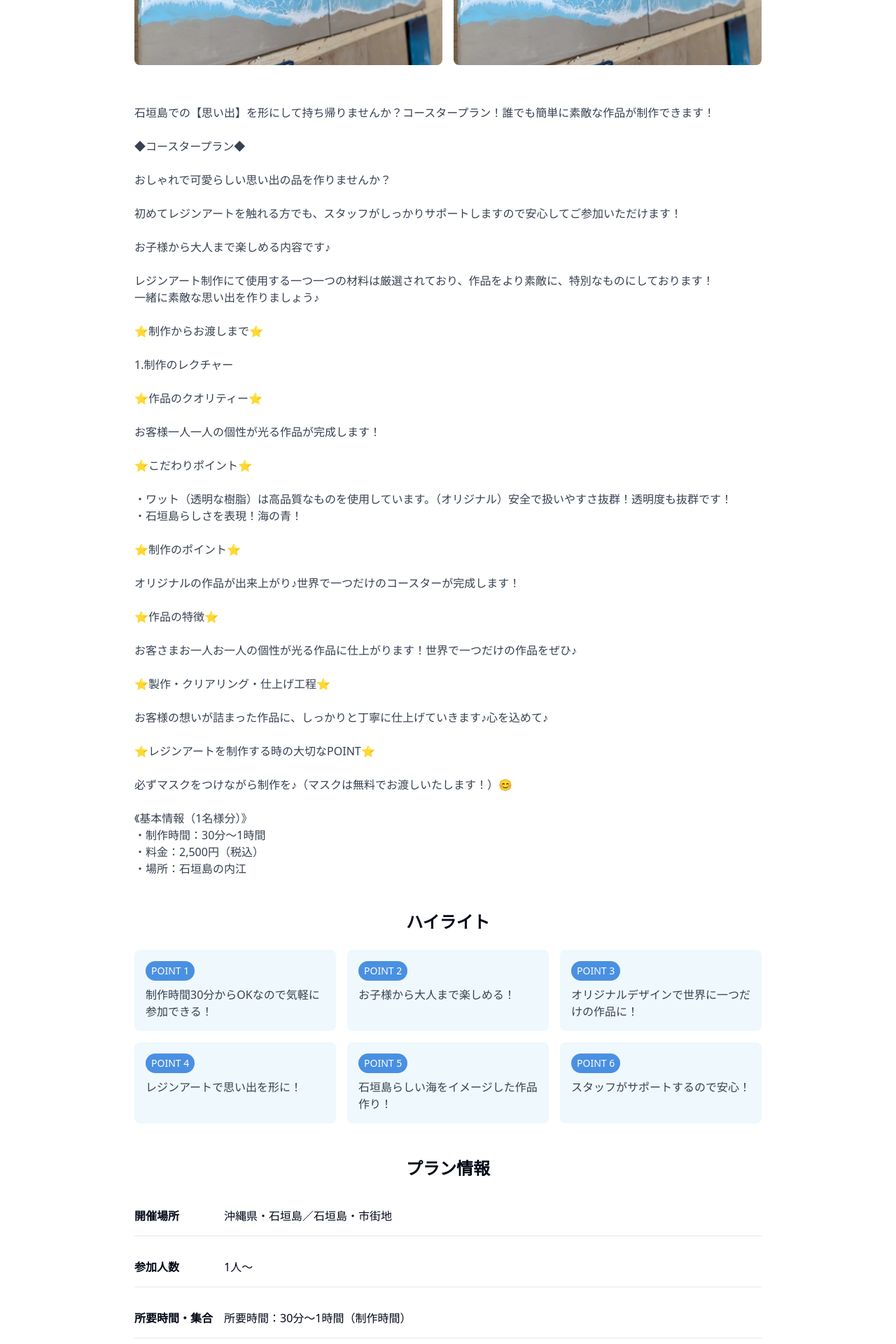
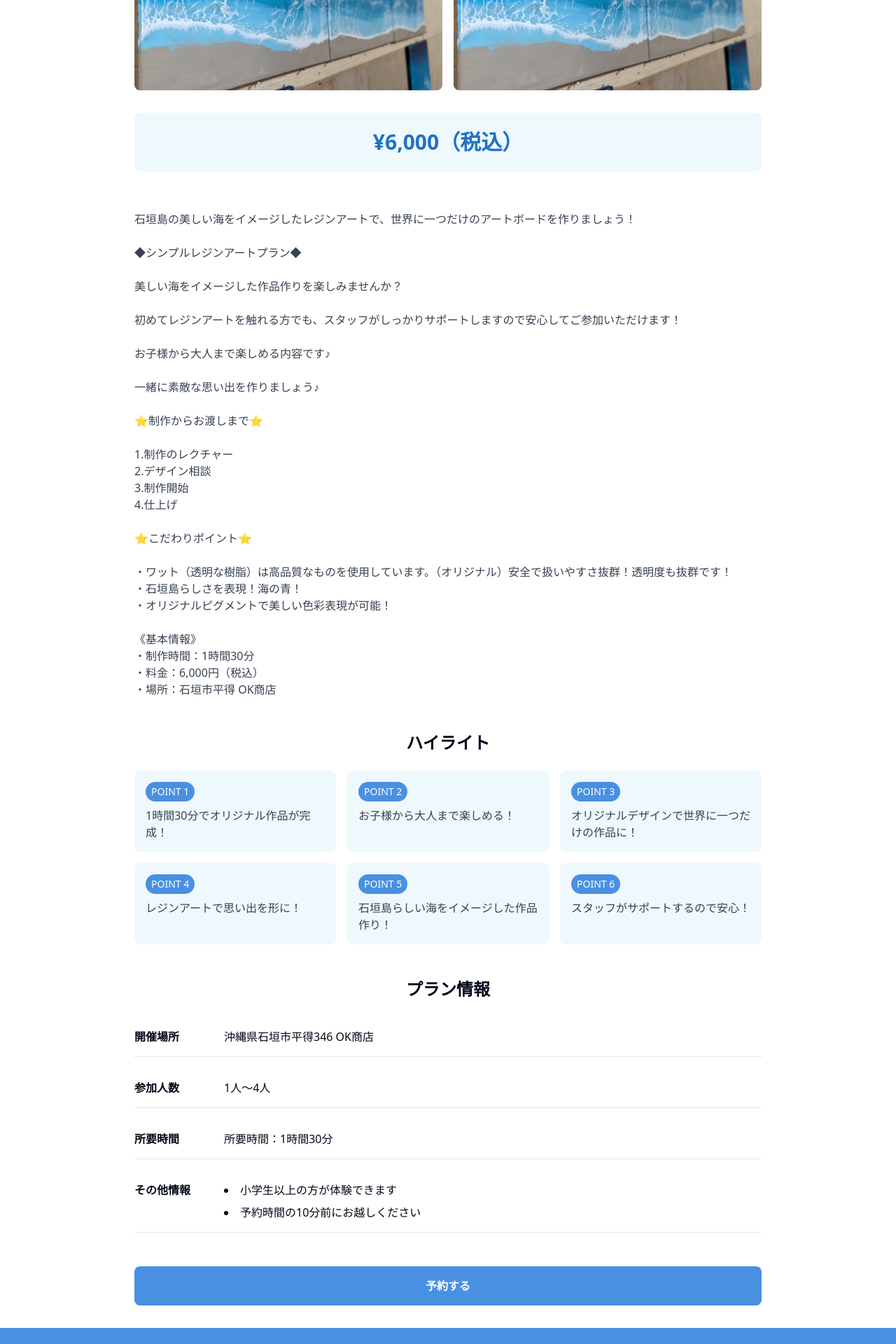
Before and after one commit to itella-tech/resin-site, a React (Vite) app: page /products/1 in a window 1280 px wide. Shown: the part 320-2240 px from the top of the page at 70% size. Built offline with nearby package versions, Linux system fonts and the light colour scheme.

Commit message:
詳細ページを更新

```diff
--- a/src/pages/ProductDetail.tsx
+++ b/src/pages/ProductDetail.tsx
@@ -1,66 +1,46 @@
 import { useParams, Link } from "react-router-dom";
 import { Footer } from "@/components/Footer";
 
-const ProductDetail = () => {
-  const { id } = useParams();
+const products = [
+  {
+    id: 1,
+    title: "シンプルレジンアート！【1時間30分】海を彩るレジンアート体験！",
+    price: 6000,
+    image: "/ocean_board.jpg",
+    category: "石垣島雨の日, 手作り体験, コースター, オリジナルボード, ハンドメイド, ものづくり体験, 石垣島体験, レジンアート体験, カップル, 家族, 新婚旅行",
+    description: `
+      石垣島の美しい海をイメージしたレジンアートで、世界に一つだけのアートボードを作りましょう！
 
-  // This would typically come from an API or database
-  const product = {
-    id: 1,
-    title: "シンプルコースター！【30分〜】旅を彩るレジンアート体験！",
-    price: 2500,
-    image: "/ocean_board.jpg",
-    category: "石垣島の内江, 手作り体験, コースター, オリジナルボード, ハンドメイド",
-    description: `
-      石垣島での【思い出】を形にして持ち帰りませんか？コースタープラン！誰でも簡単に素敵な作品が制作できます！
+      ◆シンプルレジンアートプラン◆
 
-      ◆コースタープラン◆
-
-      おしゃれで可愛らしい思い出の品を作りませんか？
+      美しい海をイメージした作品作りを楽しみませんか？
 
       初めてレジンアートを触れる方でも、スタッフがしっかりサポートしますので安心してご参加いただけます！
 
       お子様から大人まで楽しめる内容です♪
 
-      レジンアート制作にて使用する一つ一つの材料は厳選されており、作品をより素敵に、特別なものにしております！
       一緒に素敵な思い出を作りましょう♪
 
       ⭐️制作からお渡しまで⭐️
 
       1.制作のレクチャー
-
-      ⭐️作品のクオリティー⭐️
-
-      お客様一人一人の個性が光る作品が完成します！
+      2.デザイン相談
+      3.制作開始
+      4.仕上げ
 
       ⭐️こだわりポイント⭐️
 
       ・ワット（透明な樹脂）は高品質なものを使用しています。（オリジナル）安全で扱いやすさ抜群！透明度も抜群です！
       ・石垣島らしさを表現！海の青！
+      ・オリジナルピグメントで美しい色彩表現が可能！
 
-      ⭐️制作のポイント⭐️
-
-      オリジナルの作品が出来上がり♪世界で一つだけのコースターが完成します！
-
-      ⭐️作品の特徴⭐️
-
-      お客さまお一人お一人の個性が光る作品に仕上がります！世界で一つだけの作品をぜひ♪
-
-      ⭐️製作・クリアリング・仕上げ工程⭐️
-
-      お客様の想いが詰まった作品に、しっかりと丁寧に仕上げていきます♪心を込めて♪
-
-      ⭐️レジンアートを制作する時の大切なPOINT⭐️
-
-      必ずマスクをつけながら制作を♪（マスクは無料でお渡しいたします！）😊
-
-      《基本情報（1名様分）》
-      ・制作時間：30分〜1時間
-      ・料金：2,500円（税込）
-      ・場所：石垣島の内江
+      《基本情報》
+      ・制作時間：1時間30分
+      ・料金：6,000円（税込）
+      ・場所：石垣市平得 OK商店
     `,
     highlights: [
-      "制作時間30分からOKなので気軽に参加できる！",
+      "1時間30分でオリジナル作品が完成！",
       "お子様から大人まで楽しめる！",
       "オリジナルデザインで世界に一つだけの作品に！",
       "レジンアートで思い出を形に！",
@@ -68,15 +48,82 @@ const ProductDetail = () => {
       "スタッフがサポートするので安心！"
     ],
     planInfo: {
-      location: "沖縄県・石垣島／石垣島・市街地",
-      capacity: "1人〜",
-      duration: "所要時間：30分〜1時間（制作時間）",
+      location: "沖縄県石垣市平得346 OK商店",
+      capacity: "1人〜4人",
+      duration: "所要時間：1時間30分",
       notes: [
-        "レジンアートは20歳以上の方が体験できます。",
-        "マスク着用をお願いしております。",
+        "小学生以上の方が体験できます",
+        "予約時間の10分前にお越しください",
       ]
     }
-  };
+  },
+  {
+    id: 2,
+    title: "フォトレジンアート！【1時間30分】思い出の写真をレジンアートに！",
+    price: 10000,
+    image: "/couple_board.jpg",
+    category: "石垣島雨の日, 手作り体験, コースター, オリジナルボード, ハンドメイド, ものづくり体験, 石垣島体験, レジンアート体験, カップル, 家族, 新婚旅行",
+    description: `
+      大切な思い出の写真をレジンアートに閉じ込めて、特別な作品を作りましょう！
+
+      ◆フォトレジンアートプラン◆
+
+      旅の思い出やお気に入りの写真と一緒に、素敵なアート作品を作りませんか？
+
+      お二人やご家族の写真を使って、世界に一つだけのオリジナル作品が作れます！
+      カップルや友達同士、家族同士で特に人気のプランです♪
+
+      一緒に素敵な思い出を作りましょう♪
+
+      ⭐️制作からお渡しまで⭐️
+
+      1.写真の選定・準備
+      2.デザイン相談
+      3.レイアウト決め
+      4.制作開始
+      5.仕上げ
+
+      ⭐️作品のクオリティー⭐️
+
+      思い出の写真と美しいレジンアートが融合した特別な作品に！
+
+      ⭐️こだわりポイント⭐️
+
+      ・オリジナルの配置で世界に一つだけの作品に
+      ・美しい色彩と写真が調和した芸術的な仕上がり
+
+      《基本情報》
+      ・制作時間：1時間30分
+      ・料金：10,000円（税込）
+      ・場所：石垣市平得 OK商店
+    `,
+    highlights: [
+      "思い出の写真をアート作品に！",
+      "カップルや家族に大人気！",
+      "世界に一つだけのオリジナル作品！",
+      "写真とレジンアートの美しい調和！",
+      "記念品として最適！",
+      "スタッフがサポートするので安心！"
+    ],
+    planInfo: {
+      location: "沖縄県石垣市平得346 OK商店",
+      capacity: "1人〜4人",
+      duration: "所要時間：1時間30分",
+      notes: [
+        "写真はご持参いただくか、スマートフォンの写真を使用可能です",
+        "予約時間の10分前にお越しください",
+      ]
+    }
+  }
+];
+
+const ProductDetail = () => {
+  const { id } = useParams();
+  const product = products.find(p => p.id === Number(id));
+
+  if (!product) {
+    return <div className="container mx-auto px-4 py-8">商品が見つかりません</div>;
+  }
 
   return (
     <div className="min-h-screen bg-white">
@@ -117,6 +164,13 @@ const ProductDetail = () => {
             />
           </div>
 
+          {/* Price Section */}
+          <div className="bg-ocean-light/10 p-6 rounded-lg mb-8">
+            <p className="text-3xl font-bold text-ocean-dark text-center">
+              ¥{product.price.toLocaleString()}（税込）
+            </p>
+          </div>
+
           {/* Description */}
           <div className="prose max-w-none mb-12">
             <div className="whitespace-pre-line text-gray-700">
@@ -155,7 +209,7 @@ const ProductDetail = () => {
                 <div className="flex-1">{product.planInfo.capacity}</div>
               </div>
               <div className="flex border-b border-gray-200 py-4">
-                <div className="w-32 font-semibold">所要時間・集合</div>
+                <div className="w-32 font-semibold">所要時間</div>
                 <div className="flex-1">{product.planInfo.duration}</div>
               </div>
               <div className="flex border-b border-gray-200 py-4">
@@ -170,6 +224,13 @@ const ProductDetail = () => {
               </div>
             </div>
           </section>
+
+          {/* Reservation Button */}
+          <div className="fixed bottom-0 left-0 right-0 bg-white border-t border-gray-100 p-4 md:relative md:border-0 md:p-0">
+            <button className="w-full bg-ocean hover:bg-ocean-dark text-white font-bold py-4 px-6 rounded-lg transition duration-200">
+              予約する
+            </button>
+          </div>
         </div>
       </main>
 
```
